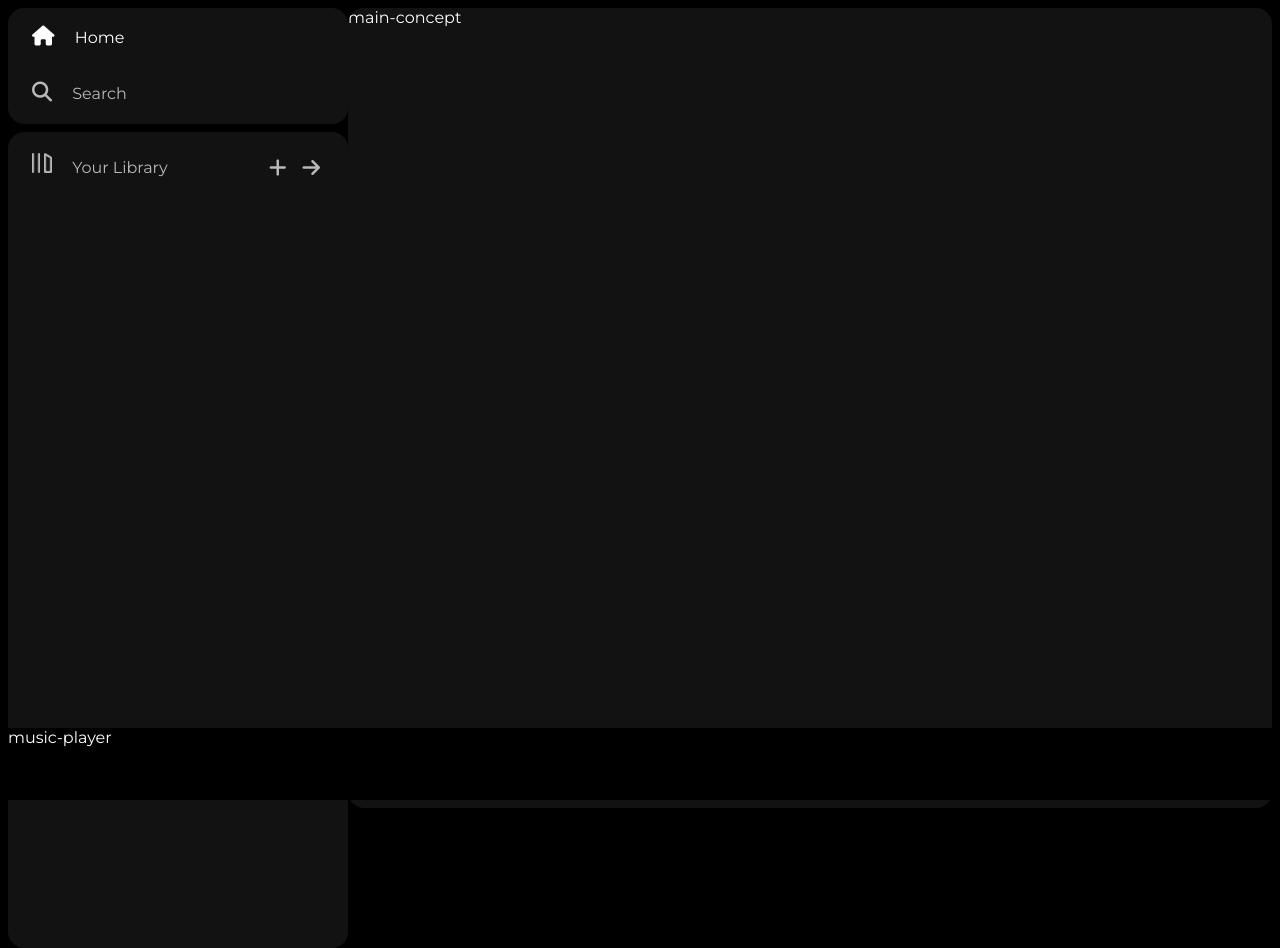
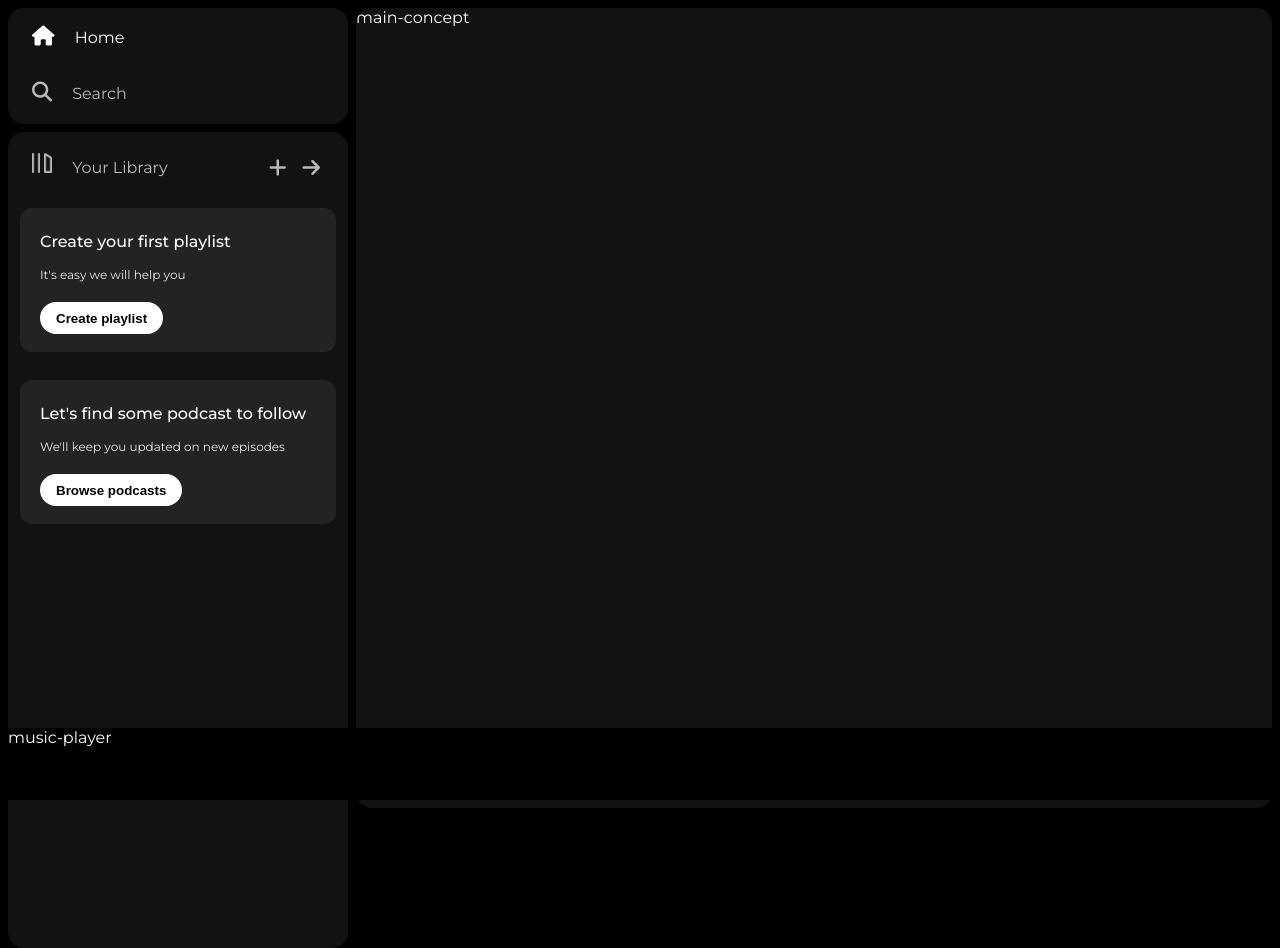
Before and after one commit to PalSagar30/spotify-clone, a plain HTML site: page index.html in a window 1280 px wide. Drawn offline with Linux system fonts and the light colour scheme.

Commit message:
add library section in sidebar and some minor setting in navbar

```diff
--- a/index.html
+++ b/index.html
@@ -45,7 +45,18 @@
             </div>
           </div>
 
-          <div class="boxes"></div>
+          <div class="lib-box">
+            <div class="box">
+              <p class="box-p1">Create your first playlist</p>
+              <p class="box-p2">It's easy we will help you</p>
+              <button class="badge">Create playlist</button>
+            </div>
+            <div class="box">
+              <p class="box-p1">Let's find some podcast to follow</p>
+              <p class="box-p2">We'll keep you updated on new episodes</p>
+              <button class="badge">Browse podcasts</button>
+            </div>
+          </div>
         </div>
       </div>
       <div class="main-content">main-concept</div>
--- a/style.css
+++ b/style.css
@@ -18,6 +18,7 @@
     background-color: black;
     width: 340px;
     border-radius: 1rem; /* 1rem=16px */
+    margin-right: 0.5rem;
 }
 
 .nav{
@@ -73,6 +74,33 @@
 .icons i:hover{
     opacity: 1;
 }
+
+.box{
+    background-color: #232323;
+    height: 8rem;
+    border-radius: 0.75rem;
+    margin: 0.75rem 0 1.75rem 0;
+    padding: 0.5rem 1.25rem;
+}
+.box-p1{
+    font-size: 1rem;
+    font-weight: 500;
+}
+.box-p2{
+    font-size: 0.75rem;
+    opacity: 0.9;
+}
+.badge{
+    background-color: white;
+    border: none;
+    outline: none;
+    border-radius: 100px;
+    padding: 0.25rem 1rem;
+    font-weight: 700;
+    margin-top: 0.5rem;
+    height: 2rem;
+    width: fit-content;
+}
 .main-content{
     background-color: #121212;
     flex: 1;
```
